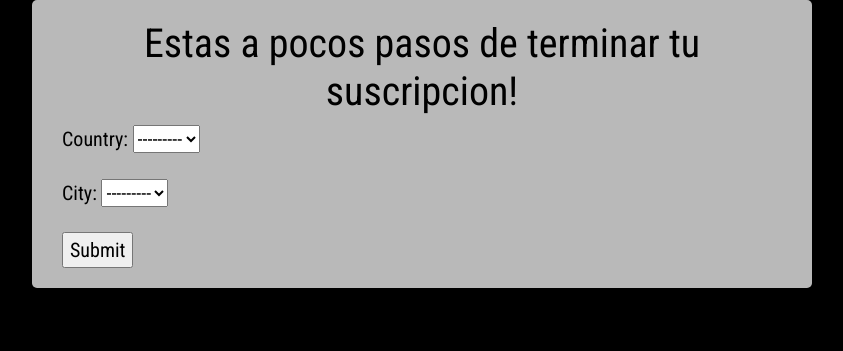
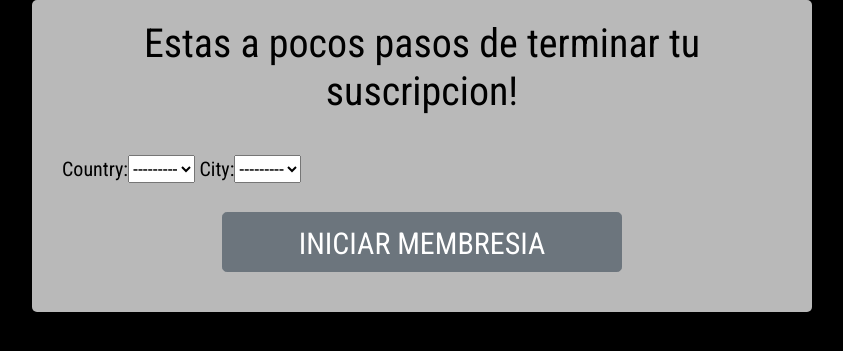
Before and after one commit to Sazocar/Proyecto_Netflix, a Django app: page /user/add/ in a window 1280 px wide. Shown: the part 225-576 px from the top of the page, without its empty margins (218-1061 px from the left). Run offline with Django 3.2, Linux system fonts and the light colour scheme; some libraries are stand-ins or nearby versions.

Commit message:
cambios pendejos

```diff
--- a/Netflix/urls.py
+++ b/Netflix/urls.py
@@ -20,7 +20,7 @@ from core import views
 urlpatterns = [
     path('', views.home, name="home"),
     path('contact/', views.contact, name="contact"),
-    path('select-genero', views.select_genero, name="select-genero"),
+    # path('select-genero', views.select_genero, name="select-genero"),
     path('agregar-perfil', views.agregar_perfil, name="agregar-perfil"),
     # Path de User
     path('user/', include('user.urls')),
--- a/core/views.py
+++ b/core/views.py
@@ -20,8 +20,8 @@ def suscripcion_1(request):
 def suscripcion_2(request):
     return render(request, "core/suscripcion_2.html")
 
-def select_genero(request):
-    return render(request, "core/select_genero.html")
+# def select_genero(request):
+#     return render(request, "user/select_genero.html")
 
 def agregar_perfil(request):
     return render(request, "core/agregar_perfiles.html")
--- a/user/templates/user/suscription_2.html
+++ b/user/templates/user/suscription_2.html
@@ -23,11 +23,13 @@
 
         <div class="container">
             <h1 class="subtitle">Estas a pocos pasos de terminar tu suscripcion!</h2>
-
+            <br>
             <form method="post" id="personForm" data-cities-url="{% url 'ajax_load_cities' %}">
                 {% csrf_token %}
-                {{ ubication_form.as_p }}
-                <input type="submit" value="Submit">
+            {{ ubication_form.as_table }}
+            <div class="col-md-12 text-center">
+                    <button type="submit" id="iniciar_membresia" class="btn btn-secondary btn-lg">INICIAR MEMBRESIA</button>
+                </div>
             </form>
 
             <script src="https://code.jquery.com/jquery-3.3.1.min.js"></script>
@@ -44,14 +46,12 @@
                         success: function (data) {   // `data` is the return of the `load_cities` view function
                             $("#id_city").html(data);  // replace the contents of the city input with the data that came from the server
                             /*
-
                             let html_data = '<option value="">---------</option>';
                             data.forEach(function (city) {
                                 html_data += `<option value="${city.id}">${city.name}</option>`
                             });
                             console.log(html_data);
                             $("#id_city").html(html_data);
-
                             */
                         }
                     });
@@ -184,10 +184,10 @@
 
                 </div>
                 <div class="col-md-12 text-center">
-                    <button type="button" id="iniciar_membresia" class="btn btn-secondary btn-lg">INICIAR MEMBRESIA</button>
+                    <button type="submit" id="iniciar_membresia" class="btn btn-secondary btn-lg">INICIAR MEMBRESIA</button>
                 </div>
-            </form>
-        </div> {% endcomment %}
+            </form> {% endcomment %}
+        </div>
 
 </body>
 </html>
--- a/user/urls.py
+++ b/user/urls.py
@@ -4,7 +4,8 @@ from . import views
 urlpatterns = [
     path('', views.registration, name="registration"),
     path('add/', views.ubication_create_view, name="ubication_add"),
-    path('<int:pk>/', views.ubication_update_view, name='ubication_change'),
+    path('select-genero/', views.select_genero, name="select_genero"),
+    # path('<int:pk>/', views.ubication_update_view, name='ubication_change'),
 
 
     path('ajax/load-cities/', views.load_cities, name='ajax_load_cities'), # AJAX
--- a/user/views.py
+++ b/user/views.py
@@ -6,13 +6,18 @@ from django.http import JsonResponse
 # Create your views here.
 
 
+def select_genero(request):
+    return render(request, "user/select_genero.html")
+
 def ubication_create_view(request):
     ubication_form = UbicationModelForm()
     if request.method == 'POST':
         ubication_form = UbicationModelForm(request.POST)
         if ubication_form.is_valid():
             ubication_form.save()
-            # return redirect('core/selectgenero')
+            current_user = request.user
+            print(current_user)
+            return redirect("select_genero")
     return render(request, 'user/suscription_2.html', {'ubication_form': ubication_form})
 
 
@@ -23,8 +28,8 @@ def ubication_update_view(request, pk):
         ubication_form = UbicationModelForm(request.POST, instance=ubication)
         if ubication_form.is_valid():
             ubication_form.save()
-            return redirect('core/select-genero', pk=pk)
-    return render(request, 'core/select-genero', {'ubication_form': ubication_form})
+            return redirect('select-genero', pk=pk)
+    return render(request, 'user/suscription_2.html', {'ubication_form': ubication_form})
 
 
 # AJAX
@@ -47,7 +52,7 @@ def load_cities(request):
 def registration(request, *args, **kwargs):
     user_form = UserModelForm(request.POST or None)
     credit_card_form = CreditCardModelForm(request.POST or None)
-    if request.method =="POST" and user_form.is_valid() and credit_card_form.is_valid():
+    if request.method == "POST" and user_form.is_valid() and credit_card_form.is_valid():
         data_user = user_form.cleaned_data
         data_credit_card = credit_card_form.cleaned_data
         User.objects.create(**data_user)
@@ -64,5 +69,5 @@ def registration(request, *args, **kwargs):
     #         # Do some stuff
     #         # obj.save()
     #         # Suponemos que todo esta OK, redireccionamos
-    return render(request, "user/suscription_1.html", {'user_form':user_form,
+    return render(request, "user/suscription_1.html", {'user_form': user_form,
                                                        'card_form': credit_card_form})
```
Also changed, not shown: user/admin.py (+7 -1 lines), user/models.py (+23 -15 lines), user/forms.py (line endings or trailing spaces), user/migrations/0013_user_id_city.py (added), user/migrations/0014_auto_20210728_1859.py (added), user/migrations/0015_delete_ubication.py (added), user/migrations/0016_auto_20210728_1928.py (added).
